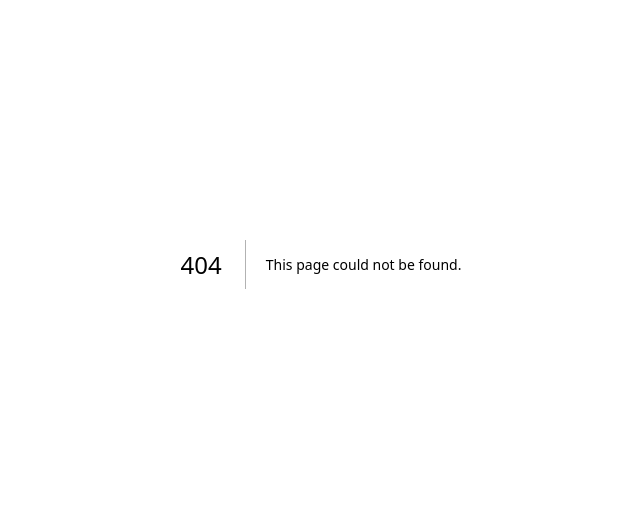
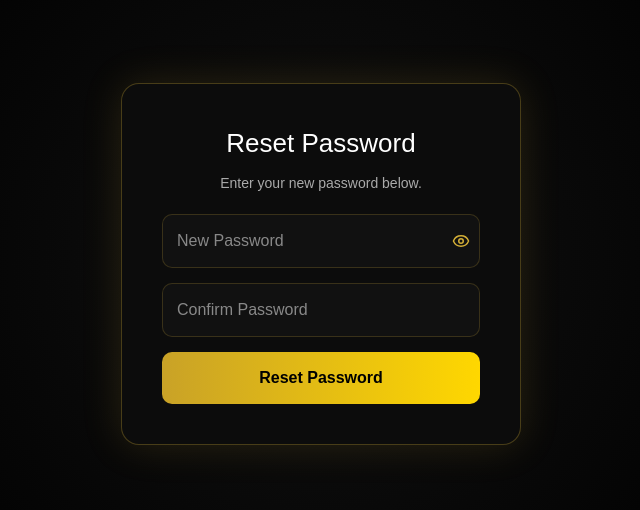
Before and after one commit to samuelomondi2/madi-visuals-2, a Next.js app in the folder frontend/: page /reset-password in a window 1280 px wide. Before the commit this address had no page. Shown: the part 136-646 px from the top of the page, without its empty margins (319-959 px from the left). Built offline with nearby package versions, Linux system fonts and the light colour scheme.

Commit message:
reset-password page

```diff
--- /dev/null
+++ b/frontend/pages/reset-password.tsx
@@ -0,0 +1,213 @@
+"use client";
+
+import { useState } from "react";
+import { useRouter } from "next/router";
+import { Eye, EyeOff } from "lucide-react";
+
+export default function ResetPasswordPage() {
+  const router = useRouter();
+  const { token } = router.query;
+
+  const [password, setPassword] = useState("");
+  const [confirm, setConfirm] = useState("");
+  const [visible, setVisible] = useState(false);
+  const [status, setStatus] = useState<"idle" | "loading" | "success" | "error">("idle");
+  const [error, setError] = useState("");
+
+  const handleReset = async (e: React.FormEvent) => {
+    e.preventDefault();
+    setError("");
+
+    if (!token || typeof token !== "string") {
+      setError("Invalid reset link");
+      return;
+    }
+
+    if (password !== confirm) {
+      setError("Passwords do not match");
+      return;
+    }
+
+    setStatus("loading");
+
+    try {
+      const res = await fetch(
+        `${process.env.NEXT_PUBLIC_API_URL}/auth/reset-password?token=${token}`,
+        {
+          method: "POST",
+          headers: {
+            "Content-Type": "application/json",
+          },
+          body: JSON.stringify({ password }),
+        }
+      );
+
+      const data = await res.json();
+
+      if (!res.ok) {
+        setError(data.message || "Reset failed");
+        setStatus("error");
+        return;
+      }
+
+      setStatus("success");
+
+      setTimeout(() => {
+        router.push("/login");
+      }, 2000);
+
+    } catch (err) {
+      setError("Something went wrong");
+      setStatus("error");
+    }
+  };
+
+  return (
+    <div style={styles.page}>
+      <div style={styles.card}>
+        <h1 style={styles.title}>Reset Password</h1>
+
+        <p style={styles.subtitle}>
+          Enter your new password below.
+        </p>
+
+        <form onSubmit={handleReset} style={styles.form}>
+
+          {/* Password */}
+          <div style={styles.inputWrapper}>
+            <input
+              type={visible ? "text" : "password"}
+              placeholder="New Password"
+              value={password}
+              onChange={(e) => setPassword(e.target.value)}
+              required
+              style={styles.input}
+            />
+            <button
+              type="button"
+              onClick={() => setVisible(!visible)}
+              style={styles.iconButton}
+            >
+              {visible ? <EyeOff size={18} /> : <Eye size={18} />}
+            </button>
+          </div>
+
+          {/* Confirm Password */}
+          <input
+            type="password"
+            placeholder="Confirm Password"
+            value={confirm}
+            onChange={(e) => setConfirm(e.target.value)}
+            required
+            style={styles.input}
+          />
+
+          {error && <p style={styles.error}>{error}</p>}
+
+          {status === "success" && (
+            <p style={styles.success}>
+              Password reset successful! Redirecting...
+            </p>
+          )}
+
+          <button
+            type="submit"
+            disabled={status === "loading"}
+            style={{
+              ...styles.button,
+              opacity: status === "loading" ? 0.7 : 1,
+              cursor: status === "loading" ? "not-allowed" : "pointer",
+              display: "flex",
+              justifyContent: "center",
+              alignItems: "center",
+              gap: "10px",
+            }}
+          >
+            {status === "loading" && <span style={styles.spinner}></span>}
+            {status === "loading" ? "Resetting..." : "Reset Password"}
+          </button>
+        </form>
+      </div>
+    </div>
+  );
+}
+
+const styles: { [key: string]: React.CSSProperties } = {
+    page: {
+      minHeight: "100vh",
+      background: "radial-gradient(circle at center, #111 0%, #000 70%)",
+      display: "flex",
+      justifyContent: "center",
+      alignItems: "center",
+      fontFamily: "sans-serif",
+    },
+    card: {
+      width: "400px",
+      background: "#0c0c0c",
+      padding: "40px",
+      borderRadius: "18px",
+      border: "1px solid rgba(212,175,55,0.3)",
+      boxShadow: "0 0 40px rgba(212,175,55,0.15)",
+      color: "#fff",
+      textAlign: "center",
+    },
+    title: {
+      fontSize: "26px",
+      marginBottom: "10px",
+    },
+    subtitle: {
+      fontSize: "14px",
+      color: "#aaa",
+      marginBottom: "20px",
+    },
+    form: {
+      display: "flex",
+      flexDirection: "column",
+      gap: "15px",
+    },
+    input: {
+      width: "100%",
+      padding: "14px",
+      borderRadius: "10px",
+      border: "1px solid rgba(212,175,55,0.2)",
+      background: "#111",
+      color: "#fff",
+    },
+    inputWrapper: {
+      position: "relative",
+    },
+    iconButton: {
+      position: "absolute",
+      right: "10px",
+      top: "50%",
+      transform: "translateY(-50%)",
+      background: "transparent",
+      border: "none",
+      color: "#D4AF37",
+      cursor: "pointer",
+    },
+    button: {
+      background: "linear-gradient(90deg, #C9A227, #FFD700)",
+      border: "none",
+      padding: "14px",
+      borderRadius: "10px",
+      color: "#000",
+      fontWeight: 700,
+    },
+    error: {
+      color: "#ff4d4f",
+      fontSize: "13px",
+    },
+    success: {
+      color: "#4CAF50",
+      fontSize: "13px",
+    },
+    spinner: {
+      width: "16px",
+      height: "16px",
+      border: "2px solid rgba(0,0,0,0.2)",
+      borderTop: "2px solid #000",
+      borderRadius: "50%",
+      animation: "spin 0.6s linear infinite",
+    },
+  };
```
Also changed, not shown: 2 other files (tests, documents, lock files or other folders).
